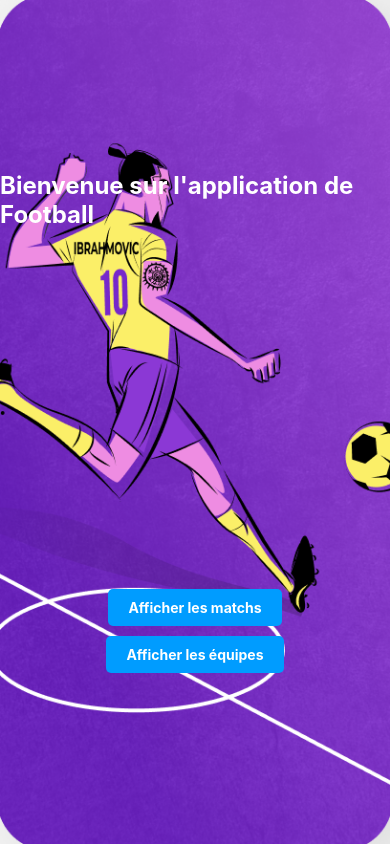
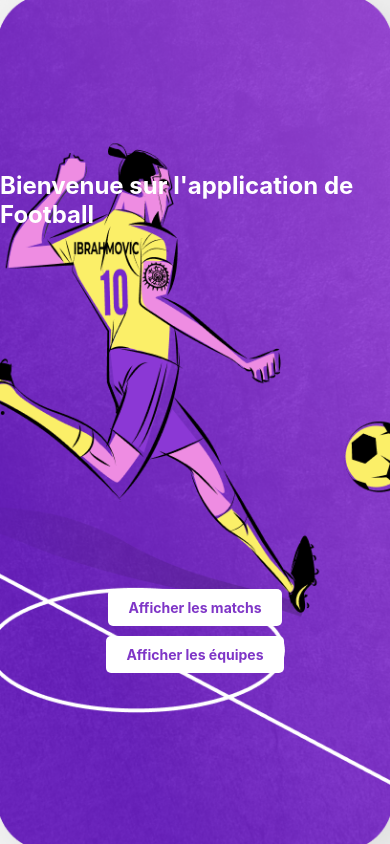
Before and after one commit to HamzaHarrass/KickOff, a React Native app: screen /Home in a window 390 px wide. Built offline with nearby package versions, Linux system fonts and the light colour scheme.

Commit message:
changer les color de les bouton de homeScreen (#7F36C7)

```diff
--- a/screens/HomeScreen.js
+++ b/screens/HomeScreen.js
@@ -45,14 +45,14 @@
     color: 'white',
   },
   button: {
-    backgroundColor: '#009Cff',
+    backgroundColor: '#fff',
     paddingVertical: 10,
     paddingHorizontal: 20,
     borderRadius: 5,
     marginTop: 10,
   },
   buttonText: {
-    color: 'white',
+    color: '#7F36C7',
     fontWeight: 'bold',
   },
 });
```
